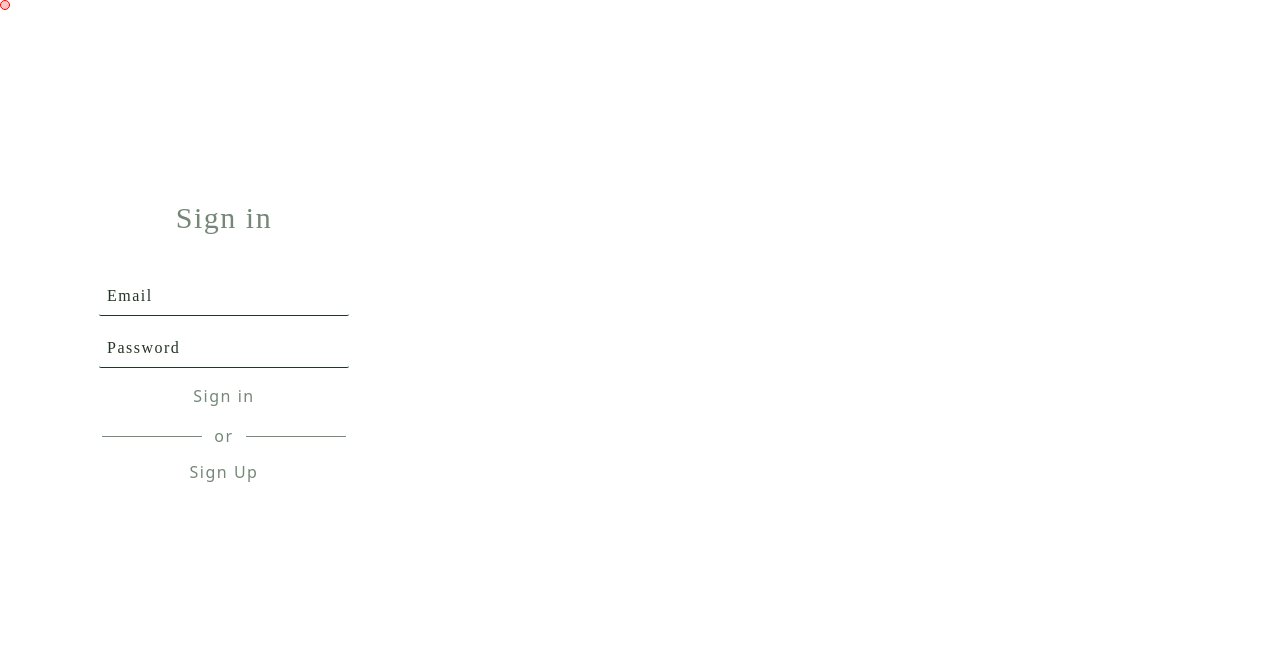
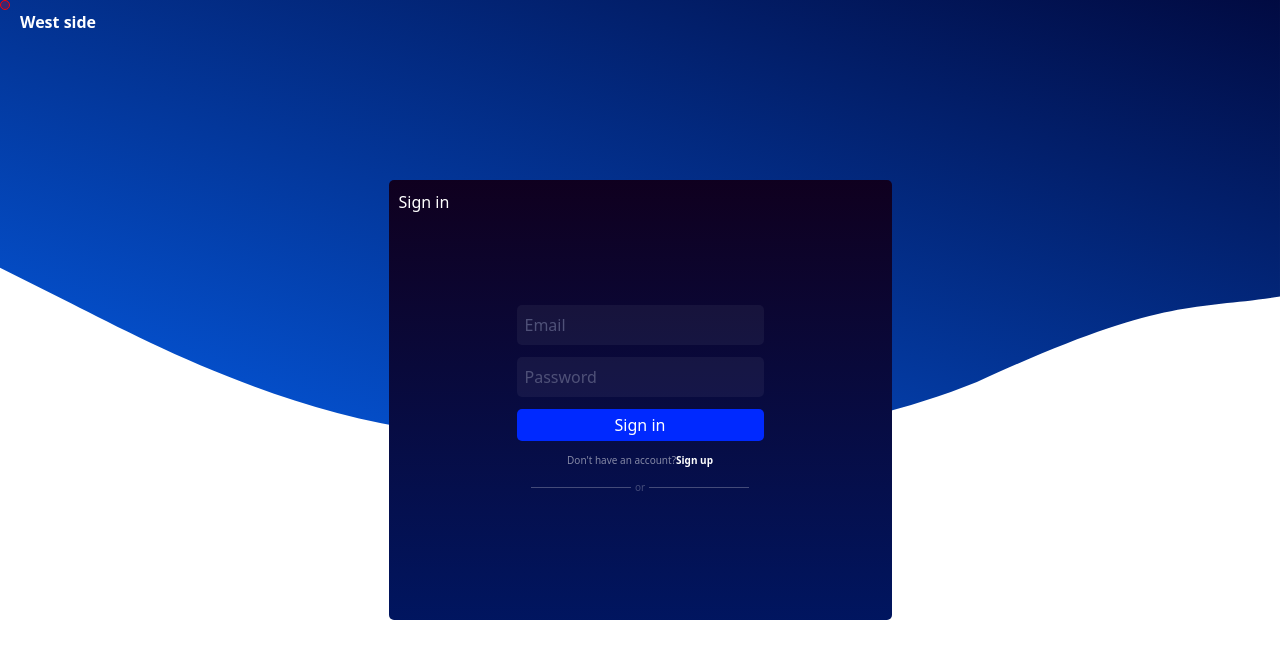
Before and after one commit to DAYusein211/West-side, a Next.js app in the folder website/: page /signIn in a window 1280 px wide. Shown: the top 658 px of the page. Built offline with nearby package versions, Linux system fonts and the light colour scheme; no server answers.

Commit message:
Rework sign in page (close #12)

```diff
--- a/website/app/globals.css
+++ b/website/app/globals.css
@@ -22,10 +22,7 @@
 
 *
 {
-    padding:0;
-    margin:0;
-    cursor:none;
-    letter-spacing: 1.5px;
+    @apply cursor-none select-none;
 }
 *:hover
 {
@@ -74,16 +71,9 @@ button
 }
 .line
 {
-    width: 100px;
-    height: 1px;
-    background-color: #758878;
-    color:rgba(255, 255, 255, 0.103);
+    @apply w-[100px] h-[0.5px] bg-white bg-opacity-25;
 }
 input
 {
-    background-color: rgba(255, 255, 255, 0);
-    border-radius: 8px;
-    border-bottom:1px solid #243527;
-
-   @apply w-[250px] h-[40px] py-1 px-2 myFont focus:outline-none  rounded-sm text-[#243527]  caret-[#243527] placeholder-[#243527];
+   @apply rounded-[5px] w-[100%] h-[40px] py-2 px-2 bg-white focus:outline-none placeholder:text-[#4F5178] bg-opacity-5 caret-[#4F5178] text-[#4F5178];
 }
--- a/website/components/signIn.jsx
+++ b/website/components/signIn.jsx
@@ -3,7 +3,8 @@ import Link from "next/link";
 import { useState } from "react";
 import { signIn } from "next-auth/react";
 import { useRouter } from "next/navigation";
-
+import Image from "next/image";
+import pagesWave from '@/assets/pagesWave.svg';
 export default function SignIn()
 {
 
@@ -36,25 +37,31 @@ export default function SignIn()
             }
     }
     return (
+    <div>
+        <div className= "absolute top-[10px] left-[20px] text-white font-bold z-10">West side</div>
+        <div className="absolute w-[100vw]">
+        <Image src={pagesWave} width = "100%" height= "100%"/>
+        </div>
+    <div className= "absolute flex w-screen h-screen items-center justify-center" >
 
-    <div className= "absolute flex justify-center w-[35vw] z-10" >
-
-        <div className="relative mt-[200px] flex items-center flex-col w-fit h-fit">
-            <h1 className = "myFont spacing text-[#758878] text-3xl align-middle font-serif tracking-wider font-thin">
+        <div className=" text-white relative flex items-center flex-col rounded-[5px] pr-[10vw] pl-[10vw] pt-[125px] pb-[125px] [background:linear-gradient(180deg,rgb(15.51,0,31.01)_0%,rgb(0.32,21.28,95.61)_100%)]">
+            <h1 className = "absolute top-[10px] left-[10px]">
                 Sign in
             </h1>
-            <form className = " relative top-[40px] flex items-center justify-center flex-col gap-3" onSubmit={HandleSubmit}>
+            <form className = "flex flex-col items-center w-[100%] gap-3" onSubmit={HandleSubmit}>
                 <input type="email" onChange = {(e) => setEmail(e.target.value)} placeholder="Email"/>
                 <input type="password" onChange = {(e) => setPassword(e.target.value)} placeholder="Password"/>
-                <button className = "  text-[#758878] pr-6 pl-6 pt-1 pb-1 self-center hover:text-[#99D036] duration-200">Sign in</button>
+                <button className = "bg-[#0029FF]  w-[100%] rounded-[5px] p-1">Sign in</button>
                 {error && <div className = "text-[red]">{error}</div>}
-                <div className= "w-[100%] flex flex-row items-center justify-center gap-3">
-                    <div className = "line"></div> <div className = "text-[#758878]">or</div> <div className = "line"></div>
+                <div className="text-[10px] flex flex-row"> <div className="opacity-50">Don't have an account?</div> <Link href = {"signUp"} className = "font-bold">Sign up</Link></div>
+                <div className= "flex flex-row items-center gap-1">
+                    <div className = "line"></div> <div className = "opacity-25 text-[10px]">or</div> <div className = "line"></div>
                 </div>
 
-            <Link href = {"signUp"} className = " text-[#758878] hover:text-[#99D036] duration-200"> Sign Up</Link>
+
             </form>
         </div>
     </div>
+    </div>
         );
 }
```
Also changed, not shown: website/assets/homeWave.png (deleted), website/assets/pagesWave.svg (added).
